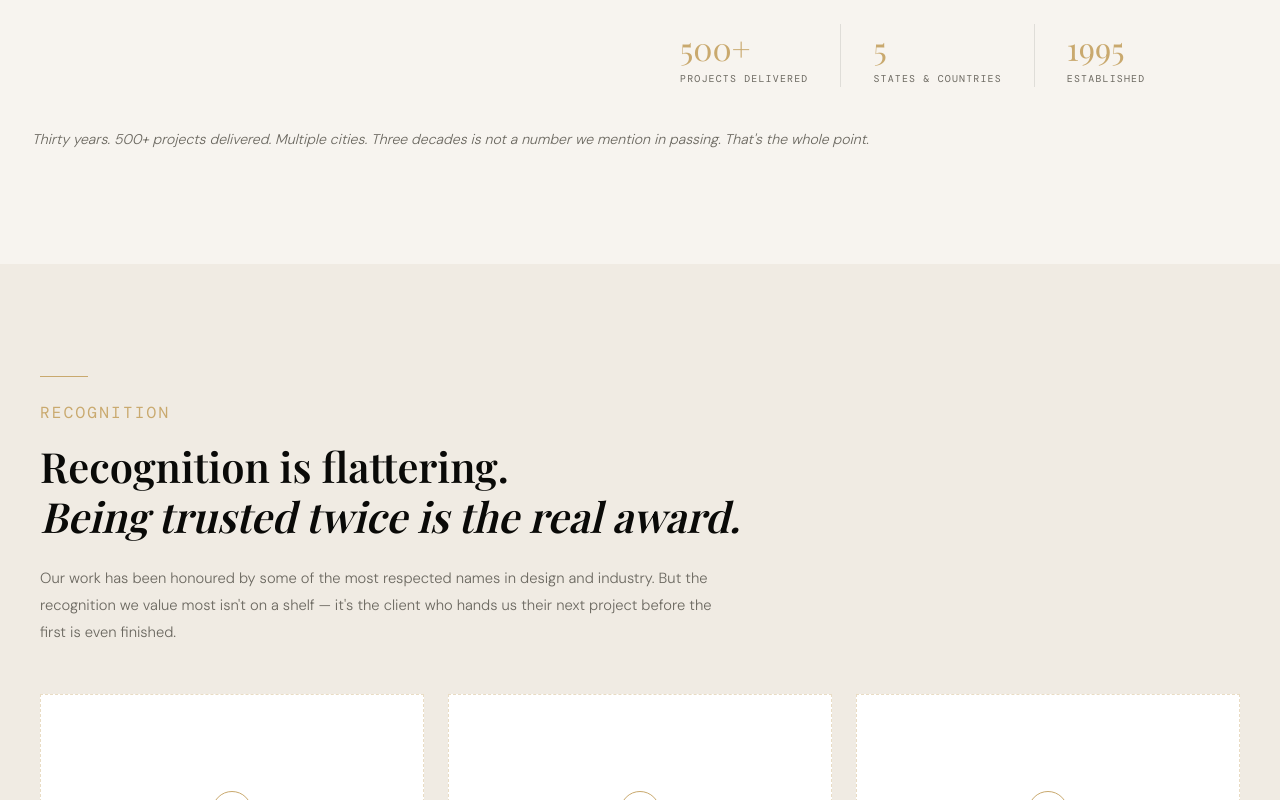
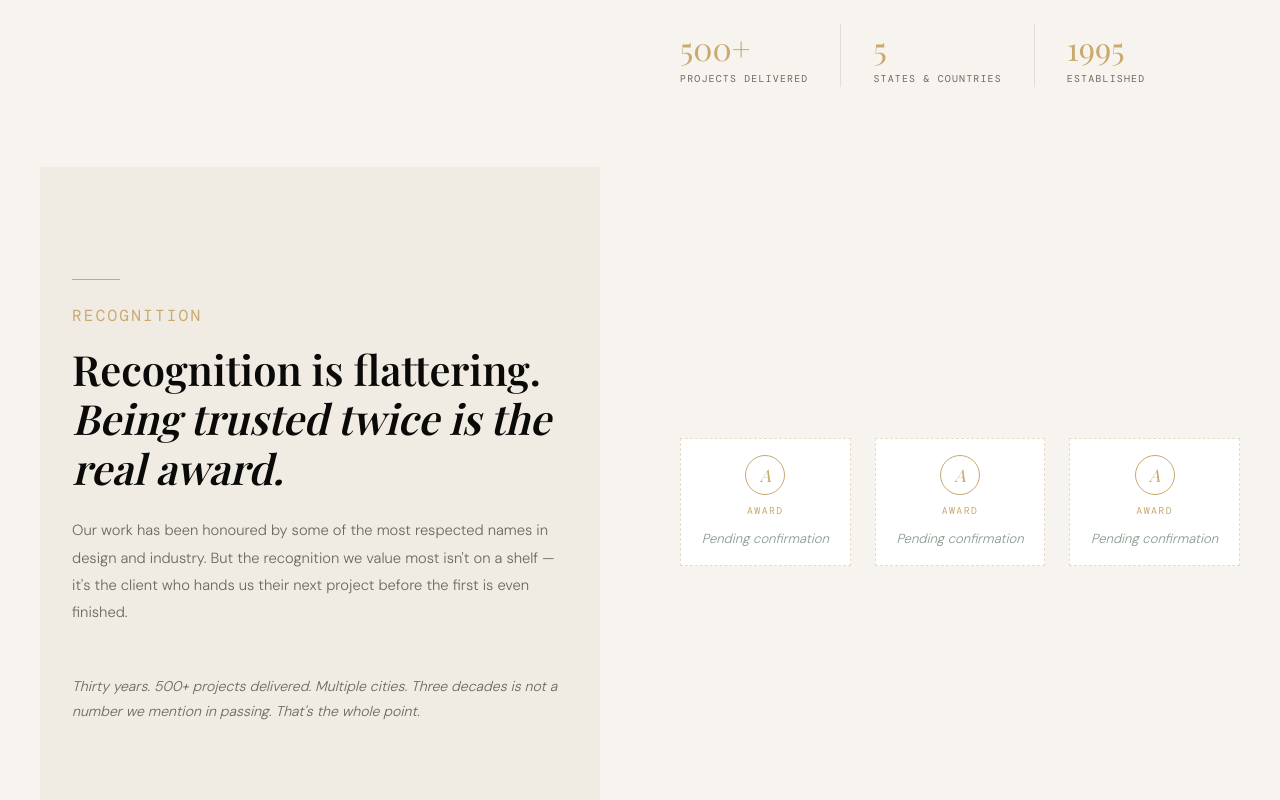
Before and after one commit to ShreyaSinghal12/rsd-website, a React (Vite) app: page / in a window 1280 px wide. Shown: the part 2120-2920 px from the top of the page. Built offline with nearby package versions, Linux system fonts and the light colour scheme; a web font is replaced by a local one.

Commit message:
Change position of text

```diff
--- a/src/pages/Home.jsx
+++ b/src/pages/Home.jsx
@@ -396,13 +396,7 @@ export default function Home() {
                 </div>
               </div>
             </FadeIn>
-          </div>
-          <FadeIn delay={200}>
-            <p style={{ fontSize: '0.88rem', color: S.mid, lineHeight: 1.8, marginTop: '2.5rem', fontStyle: 'italic' }}>
-              Thirty years. 500+ projects delivered. Multiple cities. Three decades is not a number we mention in passing. That's the whole point.
-            </p>
-          </FadeIn>
-        </div>
+
 
       {/* Block 3a — Awards */}
       <div style={{ background: '#F0EBE3', padding: '7rem 2rem' }}>
@@ -417,6 +411,13 @@ export default function Home() {
               Our work has been honoured by some of the most respected names in design and industry. But the recognition we value most isn't on a shelf — it's the client who hands us their next project before the first is even finished.
             </p>
           </FadeIn>
+          </div>
+          <FadeIn delay={200}>
+            <p style={{ fontSize: '0.88rem', color: S.mid, lineHeight: 1.8, marginTop: '2.5rem', fontStyle: 'italic' }}>
+              Thirty years. 500+ projects delivered. Multiple cities. Three decades is not a number we mention in passing. That's the whole point.
+            </p>
+          </FadeIn>
+        </div>
           <div className="press-grid" style={{ display: 'grid', gridTemplateColumns: 'repeat(3,1fr)', gap: '1.5rem' }}>
             {[
               { type: 'Award', title: 'Pending confirmation', org: '', img: null },
```
